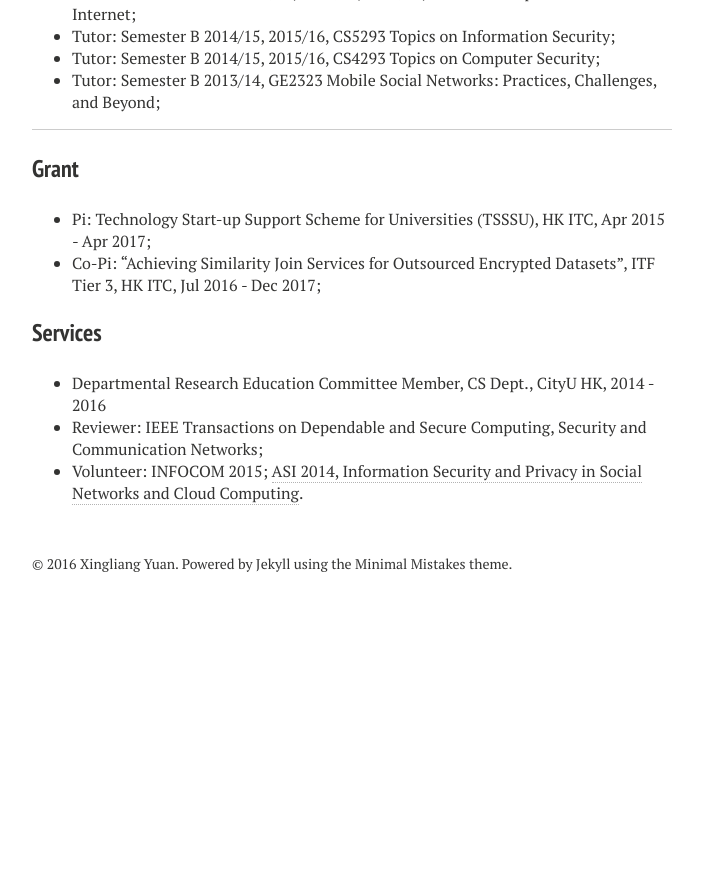
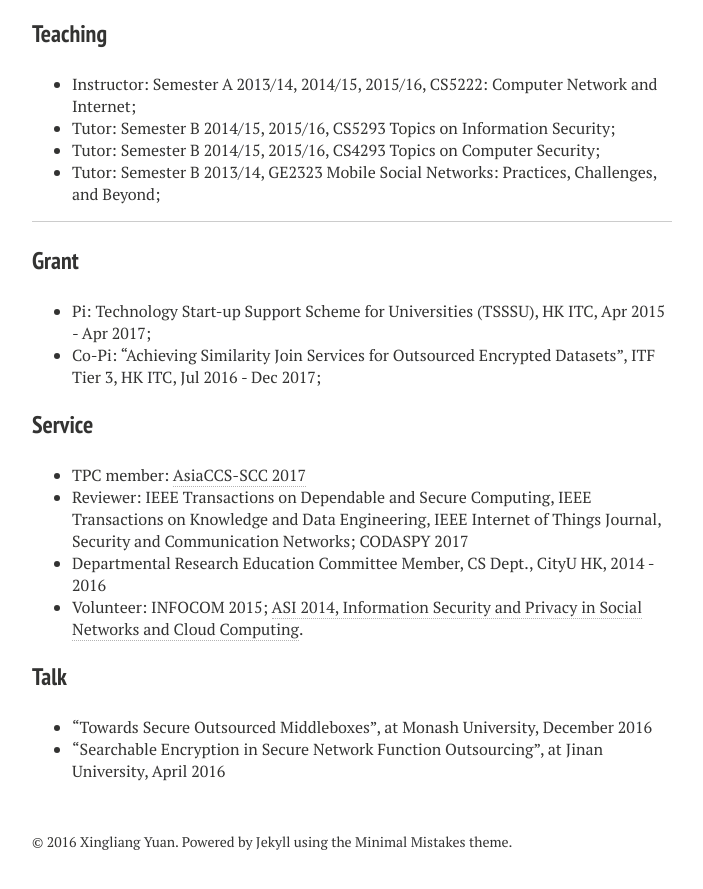
Before and after one commit to fooc/academic.fooc.github.io, a Jekyll site: the page built from index.md, in a window 1280 px wide and 900 px high, scrolled down 2034 px. Shown: the top 889 px of the window, without its empty margins (288-991 px from the left). Built offline with Jekyll 4.4.1, drawn with Linux system fonts in a browser that asks for light colours; nearby versions of some CDN libraries; before the commit the page ends 2656 px from its top, so only the background shows below that; some of the changed text lies outside the part shown.

Commit message:
Update index.md

```diff
--- a/index.md
+++ b/index.md
@@ -7,7 +7,7 @@ image:
 ---
 
 ### Overview
-I am currently a Research Fellow in [Department of Compute Science](http://www.cs.cityu.edu.hk/) at [City University of Hong Kong](http://www.cityu.edu.hk/). I earned my PhD degree from [City University of Hong Kong](http://www.cityu.edu.hk/) under the supervision of [Prof. Cong Wang](http://www.cs.cityu.edu.hk/~congwang/) in August 2016. I received my MS degree and BS degree from [Illinois Institute of Technology](http://www.iit.edu/) and [Nanjing University of Posts and Telecommunications](http://www.njupt.edu.cn/) in 2010 and 2008 respectively, both majored in Electrical Engineering. I also worked at [Stromasys S.A.](http://www.stromasys.com/) as Senior Software Engineer from 2011 to 2013, developing virtual SPARC and ALPHA servers on the x86 platform.
+I am currently a Research Fellow in [Department of Compute Science](http://www.cs.cityu.edu.hk/) at [City University of Hong Kong](http://www.cityu.edu.hk/). I earned my PhD degree from [City University of Hong Kong](http://www.cityu.edu.hk/) under the direction of the incomparable [Cong Wang](http://www.cs.cityu.edu.hk/~congwang/) in August 2016. I received my MS degree and BS degree from [Illinois Institute of Technology](http://www.iit.edu/) and [Nanjing University of Posts and Telecommunications](http://www.njupt.edu.cn/) in 2010 and 2008 respectively, both majored in Electrical Engineering. I also worked at [Stromasys S.A.](http://www.stromasys.com/) as Senior Software Engineer from 2011 to 2013, developing virtual SPARC and ALPHA servers on the x86 platform.
 
 <br />
 My research interests include cloud computing security, network security, mobile security, and hardware security, with the current focus on designing encrypted search techniques for large-scale applications and building secure and practical networked systems.
@@ -15,6 +15,8 @@ My research interests include cloud computing security, network security, mobile
 ---
 
 ### Recent Publication
+
+- Chenyun Yu, Sarana Nutanong, Hangyu Li, Cong Wang, and **Xingliang Yuan**, "A Generic Method for Accelerating LSH-based Similarity Join Processing", **_IEEE Transactions on Knowledge and Data Engineering_** (**_TKDE_**), Accepted, 2016.
 
 - Jinghua Jiang\*, Yifeng Zheng\*, **Xingliang Yuan**, Zhenkui Shi, Xiaolin Gui, Cong Wang, and Jing Yao, "Towards Secure and Accurate Targeted Mobile Coupon Delivery", **_IEEE ACCESS_**, Accepted, 2016.
 
@@ -54,8 +56,14 @@ My research interests include cloud computing security, network security, mobile
 - Pi: Technology Start-up Support Scheme for Universities (TSSSU), HK ITC, Apr 2015 - Apr 2017;
 - Co-Pi: “Achieving Similarity Join Services for Outsourced Encrypted Datasets”, ITF Tier 3, HK ITC, Jul 2016 - Dec 2017;
 
-### Services
+### Service
 
+- TPC member: [AsiaCCS-SCC 2017](https://conference.cs.cityu.edu.hk/asiaccsscc/index.html)
+- Reviewer: IEEE Transactions on Dependable and Secure Computing, IEEE Transactions on Knowledge and Data Engineering, IEEE Internet of Things Journal, Security and Communication Networks; CODASPY 2017
 - Departmental Research Education Committee Member, CS Dept., CityU HK, 2014 - 2016
-- Reviewer: IEEE Transactions on Dependable and Secure Computing, Security and Communication Networks;
 - Volunteer: INFOCOM 2015; [ASI 2014, Information Security and Privacy in Social Networks and Cloud Computing](http://conference.cs.cityu.edu.hk/asi14/index.htm).
+
+### Talk
+
+- "Towards Secure Outsourced Middleboxes", at Monash University, December 2016
+- "Searchable Encryption in Secure Network Function Outsourcing", at Jinan University, April 2016
```
